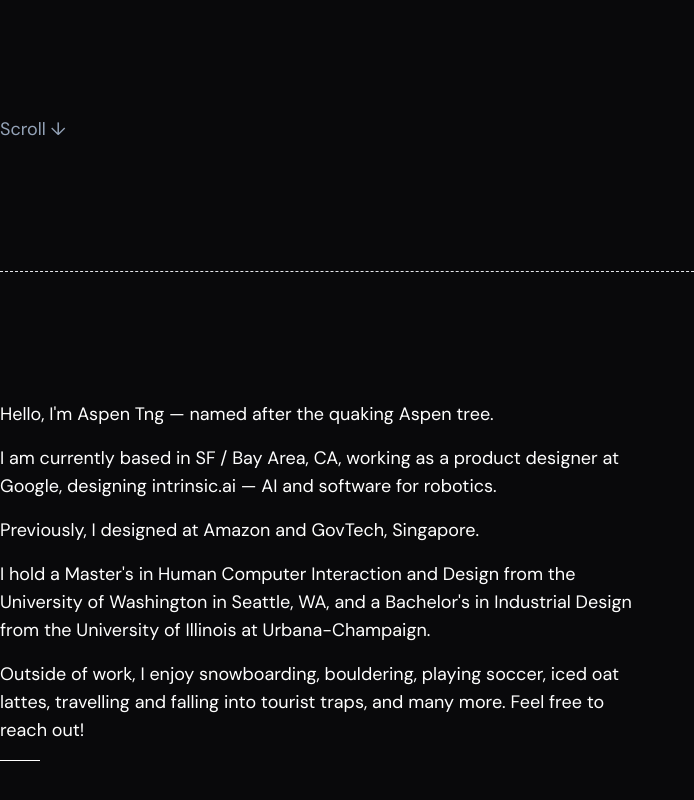
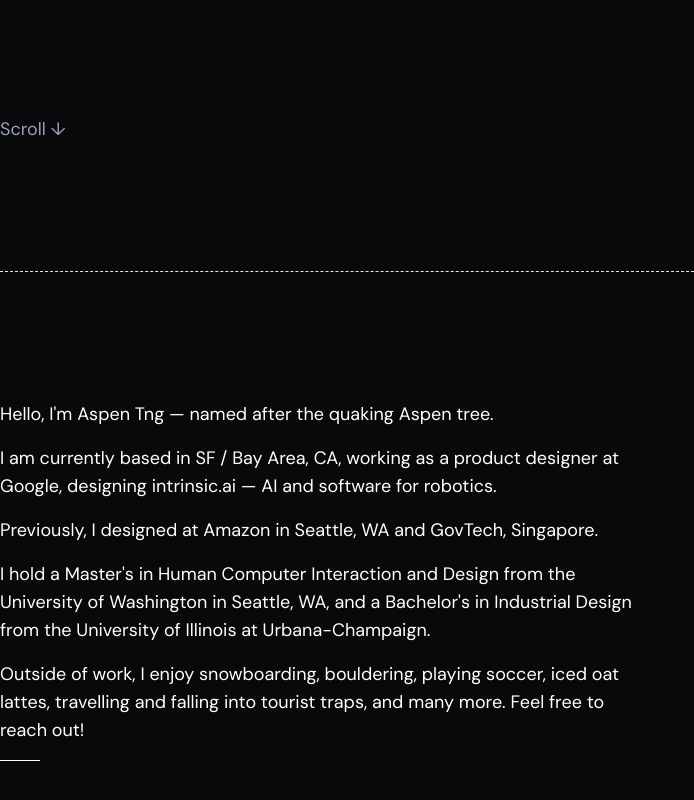
Before and after one commit to aspentng/portfolio-2024, a website: page index.html in a window 1280 px wide. Shown: the part 529-1329 px from the top of the page, without its empty margins (0-694 px from the left). Drawn offline with Linux system fonts and the light colour scheme.

Commit message:
Add location

```diff
--- a/index.html
+++ b/index.html
@@ -60,7 +60,7 @@
           I am currently based in SF / Bay Area, CA, working as a product designer at Google, designing <a href="https://intrinsic.ai/">intrinsic.ai</a> — AI and software for robotics.
         </p>
         <p>
-          Previously, I designed at Amazon and GovTech, Singapore.
+          Previously, I designed at Amazon in Seattle, WA and GovTech, Singapore.
         </p>
         <p>
           I hold a Master's in Human Computer Interaction and Design from the University of Washington in Seattle, WA, and a Bachelor's in Industrial Design from the University of Illinois at Urbana-Champaign.
```
